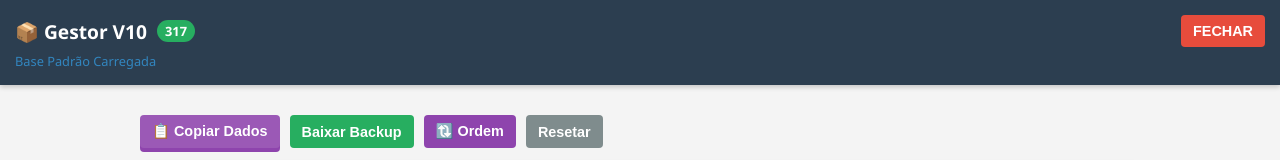
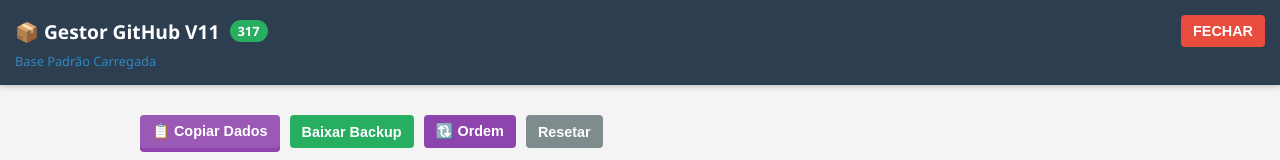
Before and after one commit to peixe123/lista-de-compras, a plain HTML site: page gestor.html in a window 1280 px wide. Shown: the top 160 px of the page. Drawn offline with Linux system fonts and the light colour scheme.

Commit message:
Update gestor.html

```diff
--- a/gestor.html
+++ b/gestor.html
@@ -3,7 +3,7 @@
 <head>
 <meta charset="UTF-8">
 <meta name="viewport" content="width=device-width, initial-scale=1.0">
-<title>Gestor Automático V10 (GitHub Local)</title>
+<title>Gestor GitHub V11 (Sem PHP)</title>
 <style>
     :root {
         --primary: #2c3e50;
@@ -211,7 +211,7 @@
 <div id="app-content">
     <header>
         <div style="width:100%; display:flex; justify-content:space-between; align-items:center;">
-            <h1>📦 Gestor V10 <span id="totalCounter" class="total-badge" title="Total de Itens">0</span></h1>
+            <h1>📦 Gestor GitHub V11 <span id="totalCounter" class="total-badge" title="Total de Itens">0</span></h1>
             <button onclick="closeApp()" class="btn-red">FECHAR</button>
         </div>
         <div id="statusMsg" class="status-bar">Carregando...</div>
```
